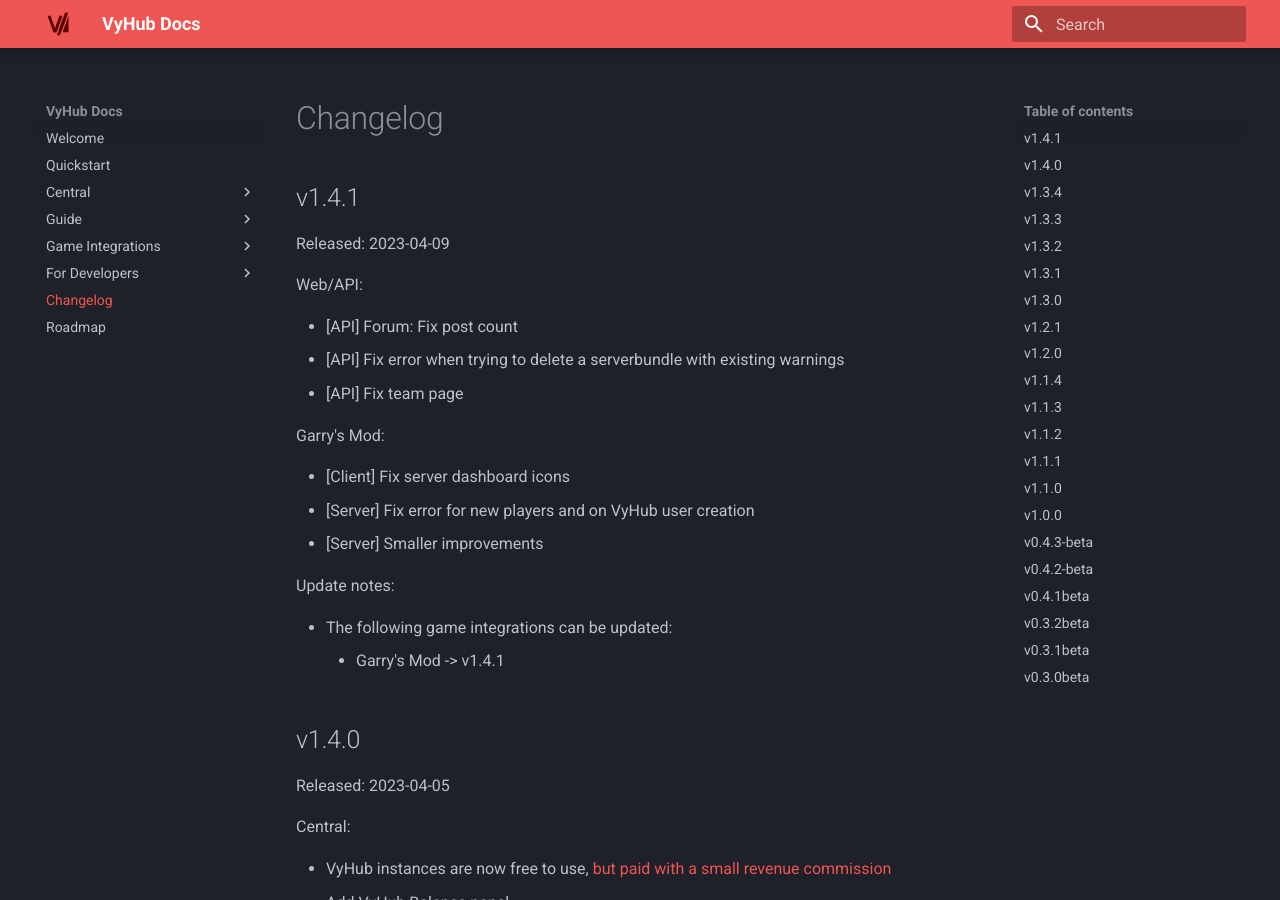
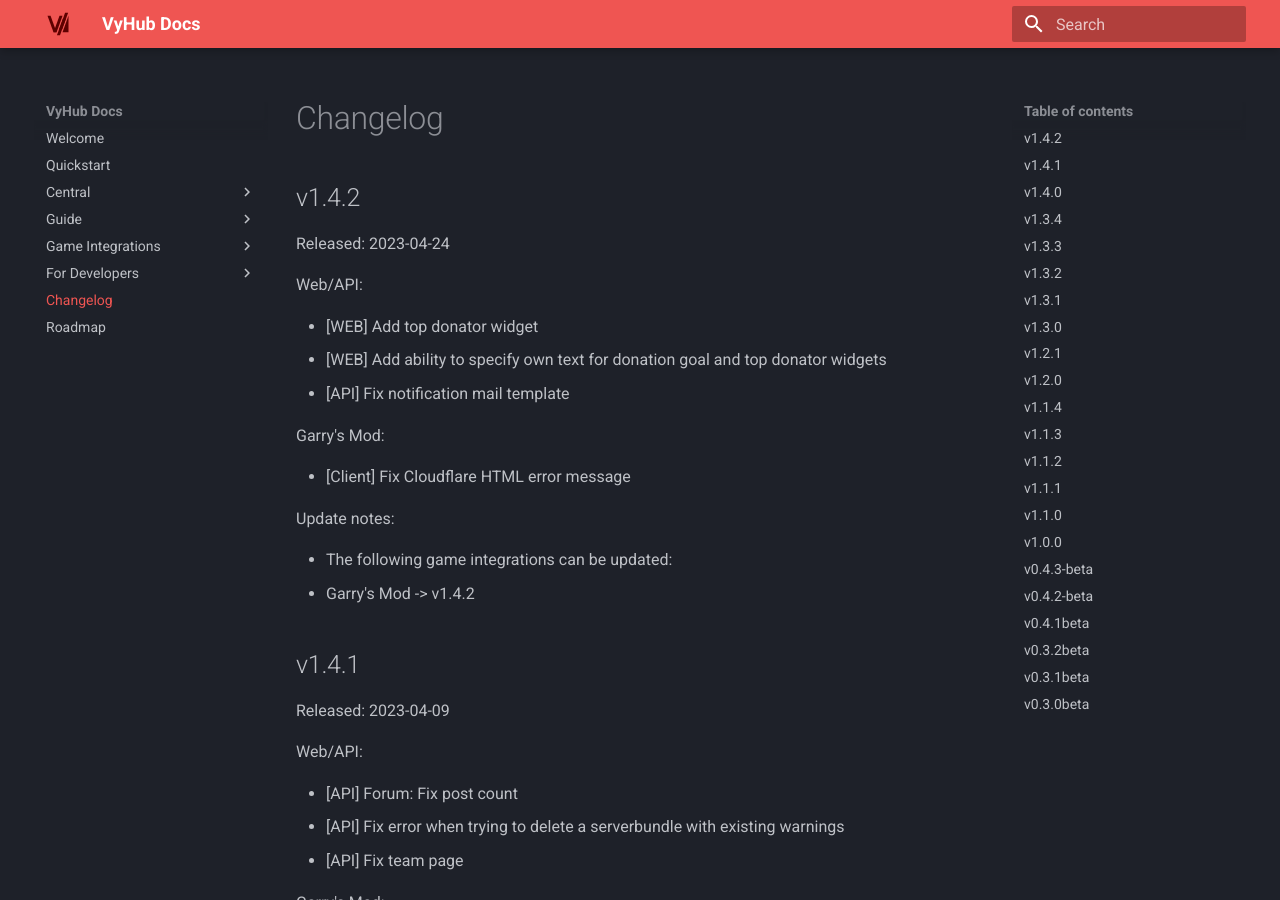
Before and after one commit to nyx-project/vyhub-documentation, an MkDocs documentation site: the page built from docs/changelog.md, in a window 1280 px wide and 900 px high. Built offline with MkDocs 1.6.1 and Material for MkDocs 9.7.7, drawn with Linux system fonts in a browser that asks for light colours; the version menu is left out.

Commit message:
Add 1.4.2 Changelog

```diff
--- a/docs/changelog.md
+++ b/docs/changelog.md
@@ -1,4 +1,23 @@
 # Changelog
+
+## v1.4.2
+
+Released: 2023-04-24
+
+Web/API:
+
+- [WEB] Add top donator widget
+- [WEB] Add ability to specify own text for donation goal and top donator widgets
+- [API] Fix notification mail template
+
+Garry's Mod:
+
+- [Client] Fix Cloudflare HTML error message
+
+Update notes:
+
+- The following game integrations can be updated:
+  - Garry's Mod -> v1.4.2
 
 ## v1.4.1
 
```
